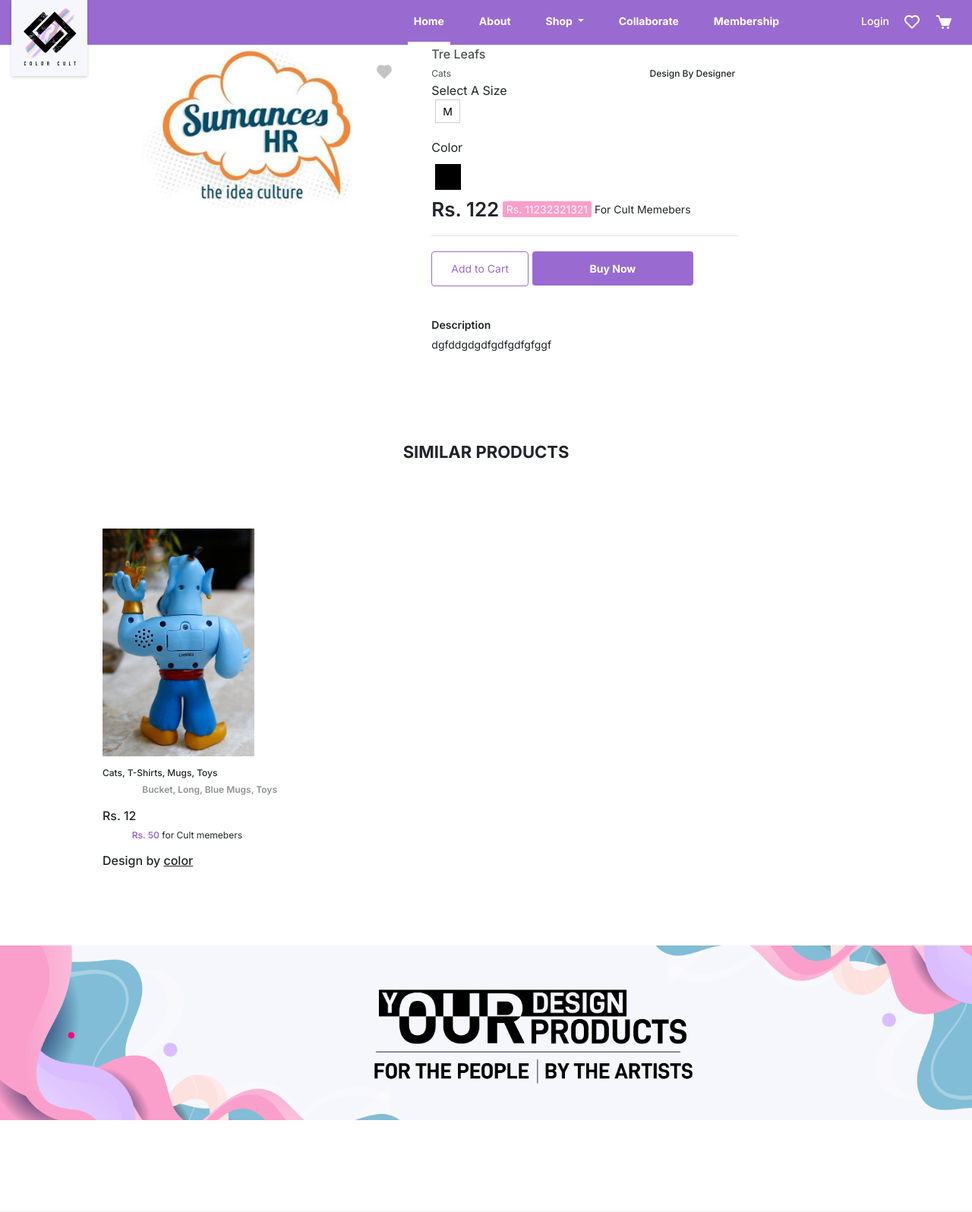
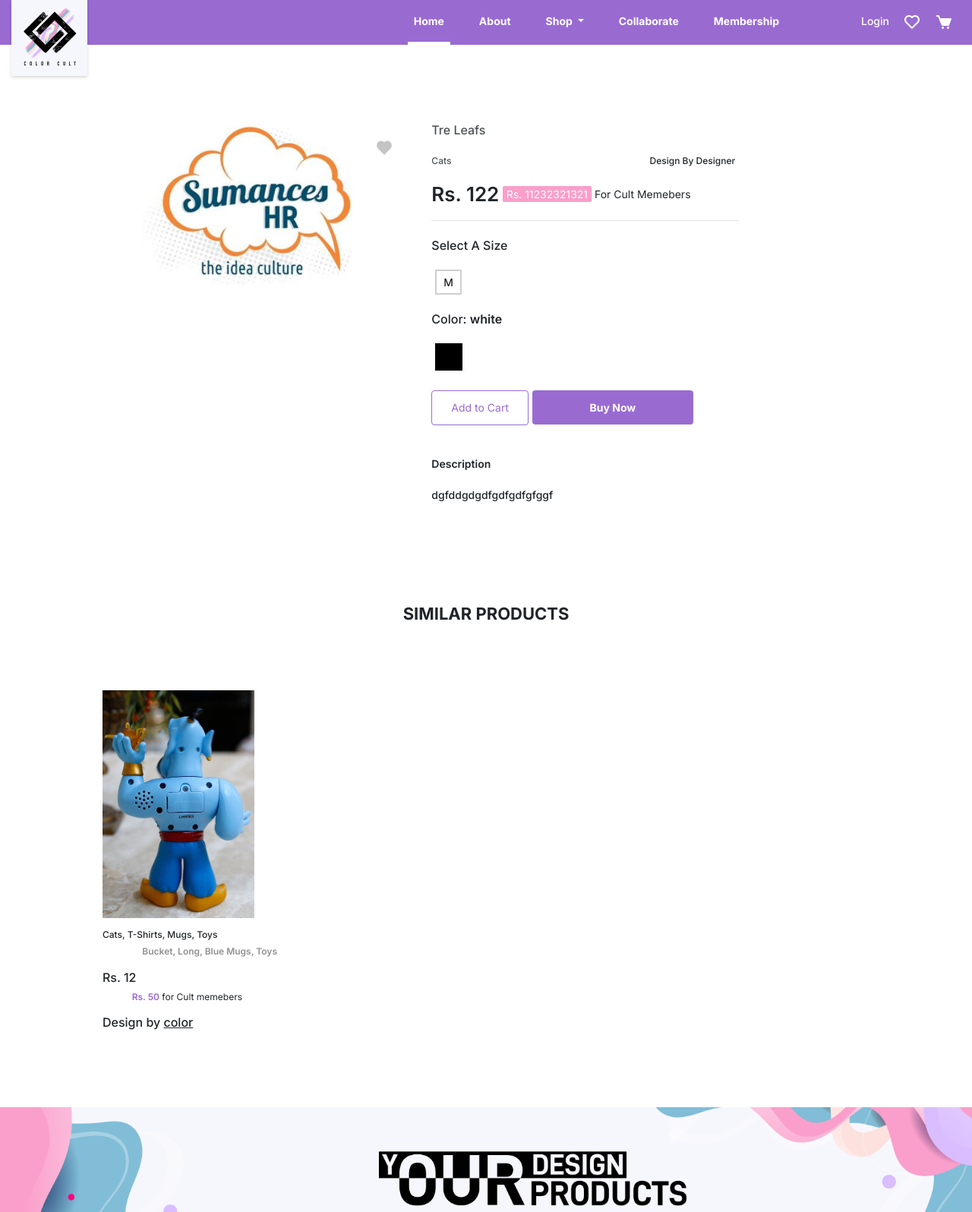
Before and after one commit to yeole-rohan/color-repo, a Django app: page /product/14/ in a window 1280 px wide. Shown: the top 1596 px of the page at 76% size. Run offline with Django 3.2, Linux system fonts and the light colour scheme; data comes from the database, SQL or seed files in the repository; both versions use the stored data as it was after the commit.

Commit message:
style formatting for display.

```diff
--- a/color/static/css/style.css
+++ b/color/static/css/style.css
@@ -99,7 +99,7 @@ footer{padding-top: 60px;background-color: #f0f0f0;margin-top: 100px;}
 .text-cat{opacity: 0.8;font-size: 16px;line-height: 24px;text-transform: capitalize;font-weight: 500;}
 .theme-text p{display: inline-block;width: 49%;font-size: 12px;opacity: 0.8;text-transform: capitalize;}
 .text-pricing > div{display: inline-block;width: auto;;text-transform: capitalize;vertical-align: middle;}
-.prod-details-text p{padding: 0;margin: 0;}
+.prod-details-text p{padding: 0;margin: 0 0 15px 0;font-weight: 500;}
 .theme-text p:first-child{text-align: left;}
 .theme-text p:last-child{text-align: right;font-weight: 500;opacity: 1;}
 .theme-text p:last-child a{color: inherit;}
@@ -109,14 +109,15 @@ footer{padding-top: 60px;background-color: #f0f0f0;margin-top: 100px;}
 .text-buttons{padding-top: 20px;}
 .text-cult-price{font-size: 14px;}
 .prod-slider{max-width: 90%;margin: auto;}
-.button-tabs{background: #FFFFFF;height:auto;width:auto;text-align:center;border: 1px solid #00000030;font-size: 14px;font-weight: 400;padding:4px 9px;margin: 0 5px;}
+.button-tabs{background: #FFFFFF;height:auto;width:auto;text-align:center;border: 2px solid #00000030;font-size: 14px;font-weight: 400;padding:4px 9px;margin: 0 5px;}
 /* .text-tabs button:first-child{border:1px solid red;} */
 .description{font-size: 14px;font-weight: 400;padding-top: 40px;word-break: break-word;}
 .description p:last-child{padding-top: 5px;}
+.text-tabs p{margin: 20px 0;}
 .description .de{font-size: 14px;font-weight: 600;}
 .similar-prod{margin-top: 110px;}
 .second-row{margin-top: 60px;}
-.colors p{margin: 20px 0 10px;}
+.colors p{margin: 20px 0px;}
 .colors>div{padding: 10px;width: auto;padding: 16px;display: inline-block;}
 .design{margin: 100px 0 120px;}
 .last-ul li svg{margin-right: 10px;}
@@ -280,3 +281,7 @@ input[type=number] {-moz-appearance: textfield;}
 #address .modal-body input, #address .modal-body textarea{background: rgba(224, 224, 224, 0.1);border: 0.5px solid rgba(0, 0, 0, 0.1);box-sizing: border-box;border-radius: 2px;margin-bottom: 20px;}
 #addressLabel{font-weight: 500;font-size: 18px;line-height: 24px;text-align: center;color: #996BD1;text-align: center;}
 #address .modal-header{display: block ruby;text-align: center;}
+#details{margin: 100px 0;}
+.colors p{font-weight: 500;}
+.colors span{font-weight: 600;}
+.color-border{border-color: #996bd1;}
--- a/color/static/js/main.js
+++ b/color/static/js/main.js
@@ -68,8 +68,18 @@ $(document).ready(function(){
       var color = document.querySelectorAll('.prod_color');
       var color_style = color[index - 1].style.backgroundColor
       console.log("color_style", color_style);
+      $('.set-color').text(color_style)
+      $('#prod_color_id').val(color_style);
 
-      $('#prod_color_id').val(color_style);
+      // Iterating over all elements and checking is color-border class exists if does, remove it
+      for (i = 0; i < color.length; i++) {
+        var elem = color[i];
+        if (elem.classList.contains('color-border'))
+            elem.classList.remove('color-border')
+      }
+      // add color-border to current element.
+      $(this).addClass('color-border')
+
     });
 
     $('.prod_size').on('click', function () {
@@ -78,7 +88,14 @@ $(document).ready(function(){
       var prod_size = document.querySelectorAll('.prod_size');
       var prod_value = prod_size[index - 1].innerText
       console.log("prod_value", prod_value);
-
+      console.log(prod_size)
       $('#prod_size_id').val(prod_value);
+       // Iterating over all elements and checking is color-border class exists if does, remove it
+       for (i = 0; i < prod_size.length; i++) {
+        var elem = prod_size[i];
+        if (elem.classList.contains('color-border'))
+            elem.classList.remove('color-border')
+      }
+      $(this).addClass('color-border')
     });
  });
--- a/color/templates/pages/product-details.html
+++ b/color/templates/pages/product-details.html
@@ -3,7 +3,7 @@
 {% block content %}
 {% load static %}
 
-
+<section id="details">
     <div class="container">
         <div class="row">
             <div class="col-lg-10">
@@ -62,6 +62,10 @@
                                 <p>{{ get_single_product.product_theme.all | join:', ' }}</p>
                                 <p> Design by <a href="{% url 'color:user-design' get_single_product.creator.id  %}" class="creator">{{ get_single_product.creator }}</a></p>
                             </div>
+                            <div class="text-pricing">
+                                <div class="text-normal-price">Rs. {{ get_single_product.price }} </div>
+                                <div class="text-cult-price"><span>Rs. {{ get_single_product.cult_member_price }}</span> for Cult memebers</div>
+                            </div>
                             {% if  get_single_product.product_size.all %}
 
 
@@ -75,7 +79,7 @@
                             {% endif %}
                             {% if get_single_product.product_color.all %}
                                 <div class="colors">
-                                    <p>Color</p>
+                                    <p>Color: <span class="set-color">white</span></p>
                                     {% for color in get_single_product.product_color.all %}
                                         <div class="button-tabs prod_color" style="background-color:{{ color }}"></div>
                                     {% endfor %}
@@ -83,10 +87,7 @@
                             {% endif %}
                             <input type="hidden" name="prod_color" id="prod_color_id">
 
-                            <div class="text-pricing">
-                                <div class="text-normal-price">Rs. {{ get_single_product.price }} </div>
-                                <div class="text-cult-price"><span>Rs. {{ get_single_product.cult_member_price }}</span> for Cult memebers</div>
-                            </div>
+
                             <div class="text-buttons">
                               {% if get_single_product.id in ids %}
                                 <a class="add-cart" href="{% url 'color:view-cart' %}">Go To Cart</a>
@@ -160,6 +161,7 @@
             </div>
         </div>
     </div>
+</section>
     <section id="your-design" class="design"></section>
 
 
```
Also changed, not shown: db.sqlite3.
